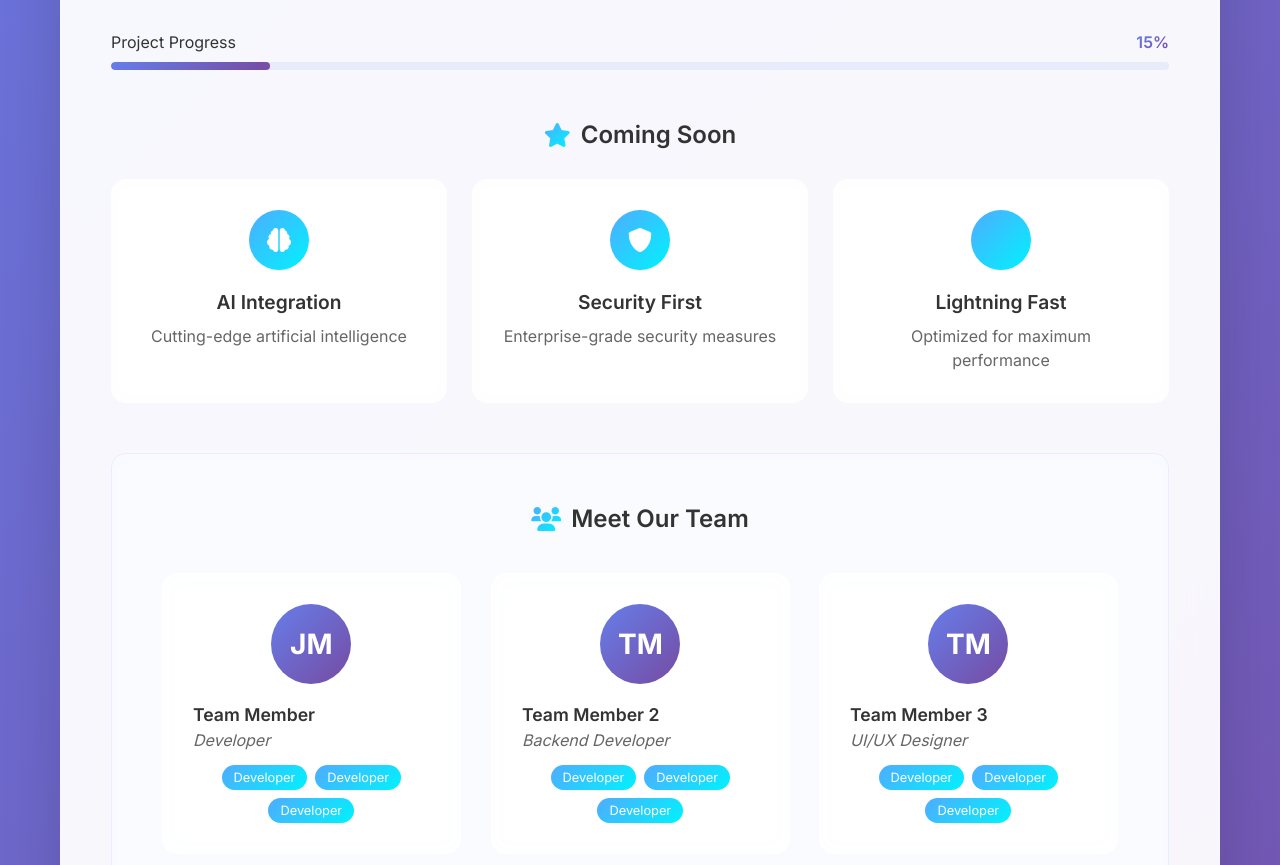
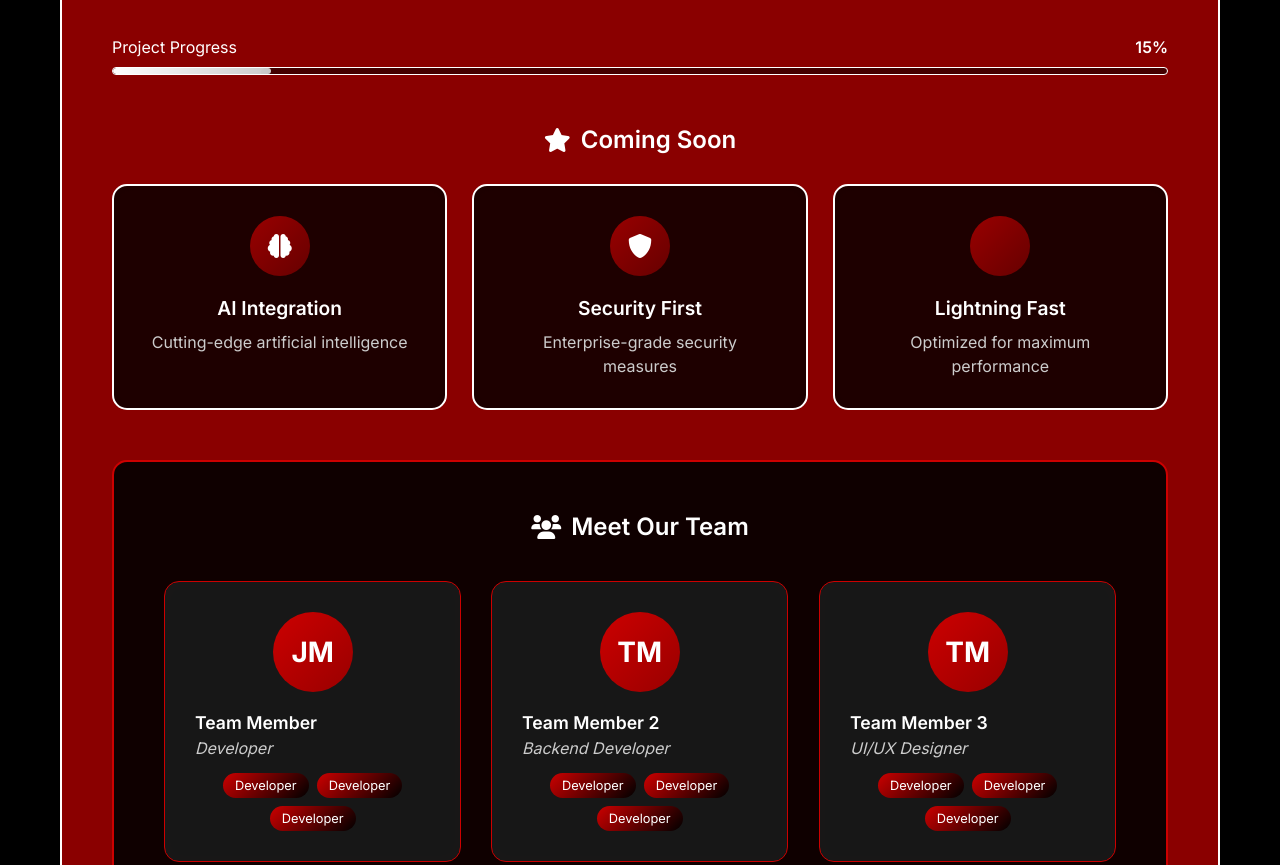
Before and after one commit to JSerranom04/P2P2P-web-page, a plain HTML site: page index.html in a window 1280 px wide. Shown: the part 1112-1977 px from the top of the page. Drawn offline with Linux system fonts and the light colour scheme.

Commit message:
ui update

```diff
--- a/script.js
+++ b/script.js
@@ -512,7 +512,7 @@ function injectAdditionalStyles() {
         }
 
         .nav-link.active {
-            color: #f093fb !important;
+            color: #CC0000 !important;
         }
 
         /* Loading animation for initial page load */
@@ -522,7 +522,7 @@ function injectAdditionalStyles() {
             left: 0;
             width: 100%;
             height: 100%;
-            background: linear-gradient(135deg, #667eea 0%, #764ba2 100%);
+            background: #000000;
             display: flex;
             justify-content: center;
             align-items: center;
--- a/styles.css
+++ b/styles.css
@@ -10,18 +10,18 @@
 }
 
 :root {
-    --primary-gradient: linear-gradient(135deg, #667eea 0%, #764ba2 100%);
-    --secondary-gradient: linear-gradient(135deg, #f093fb 0%, #f5576c 100%);
-    --accent-gradient: linear-gradient(135deg, #4facfe 0%, #00f2fe 100%);
-    --dark-gradient: linear-gradient(135deg, #2c3e50 0%, #34495e 100%);
+    --primary-gradient: linear-gradient(135deg, #CC0000 0%, #990000 100%);
+    --secondary-gradient: linear-gradient(135deg, #990000 0%, #000000 100%);
+    --accent-gradient: linear-gradient(135deg, #CC0000 0%, #000000 100%);
+    --dark-gradient: linear-gradient(135deg, #000000 0%, #1A1A1A 100%);
 
-    --text-light: rgba(255, 255, 255, 0.9);
-    --text-dark: #333;
-    --text-muted: #666;
+    --text-light: rgba(255, 255, 255, 1);
+    --text-dark: #FFFFFF;
+    --text-muted: #CCCCCC;
 
-    --shadow-soft: 0 10px 30px rgba(0, 0, 0, 0.1);
-    --shadow-medium: 0 20px 60px rgba(0, 0, 0, 0.15);
-    --shadow-strong: 0 30px 80px rgba(0, 0, 0, 0.2);
+    --shadow-soft: 0 10px 30px rgba(0, 0, 0, 0.3);
+    --shadow-medium: 0 20px 60px rgba(0, 0, 0, 0.4);
+    --shadow-strong: 0 30px 80px rgba(204, 0, 0, 0.3);
 
     --border-radius-sm: 8px;
     --border-radius-md: 15px;
@@ -35,9 +35,9 @@
 
 body {
     font-family: 'Inter', sans-serif;
-    background: var(--primary-gradient);
+    background: #000000;
     min-height: 100vh;
-    color: var(--text-dark);
+    color: #FFFFFF;
     overflow-x: hidden;
     position: relative;
 }
@@ -193,9 +193,9 @@ body {
 .logo {
     width: 120px;
     height: 120px;
-    background: rgba(255, 255, 255, 0.1);
+    background: #990000;
     backdrop-filter: blur(20px);
-    border: 2px solid rgba(255, 255, 255, 0.2);
+    border: 2px solid rgba(255, 255, 255, 0.3);
     border-radius: 50%;
     margin: 0 auto;
     display: flex;
@@ -214,8 +214,8 @@ body {
 .logo-text {
     font-size: 48px;
     font-weight: bold;
-    color: white;
-    text-shadow: 2px 2px 4px rgba(0, 0, 0, 0.3);
+    color: #FFFFFF;
+    text-shadow: 2px 2px 4px rgba(0, 0, 0, 0.8);
 }
 
 .logo-glow {
@@ -252,7 +252,7 @@ body {
 
 .title-cursor {
     animation: blink 1s infinite;
-    color: #f093fb;
+    color: #CC0000;
 }
 
 @keyframes blink {
@@ -270,7 +270,7 @@ body {
 }
 
 .typing-text {
-    border-right: 2px solid #f093fb;
+    border-right: 2px solid #CC0000;
     animation: typing 3s steps(40, end), blink-caret 0.75s step-end infinite;
     white-space: nowrap;
     overflow: hidden;
@@ -283,7 +283,7 @@ body {
 
 @keyframes blink-caret {
     from, to { border-color: transparent; }
-    50% { border-color: #f093fb; }
+    50% { border-color: #CC0000; }
 }
 
 @keyframes fadeInUp {
@@ -347,20 +347,20 @@ body {
    Main Content
    ========================================================================== */
 .main-content {
-    background: rgba(255, 255, 255, 0.95);
+    background: rgba(153, 0, 0, 0.9);
     backdrop-filter: blur(20px);
     border-radius: var(--border-radius-lg);
     padding: 50px;
     margin: 40px 0;
     box-shadow: var(--shadow-medium);
     position: relative;
-    border: 1px solid rgba(255, 255, 255, 0.2);
+    border: 2px solid #FFFFFF;
 }
 
 .construction-badge {
     display: inline-flex;
     align-items: center;
-    background: var(--secondary-gradient);
+    background: rgba(0, 0, 0, 0.9);
     color: white;
     padding: 12px 24px;
     border-radius: var(--border-radius-xl);
@@ -370,6 +370,7 @@ body {
     position: relative;
     gap: 10px;
     animation: pulse-badge 2s ease-in-out infinite;
+    border: 2px solid #FFFFFF;
 }
 
 @keyframes pulse-badge {
@@ -408,7 +409,7 @@ body {
 .welcome-message {
     font-size: 1.8rem;
     font-weight: 600;
-    color: var(--text-dark);
+    color: #FFFFFF;
     margin-bottom: 20px;
     text-align: center;
 }
@@ -416,7 +417,7 @@ body {
 .description {
     font-size: 1.1rem;
     line-height: 1.6;
-    color: var(--text-muted);
+    color: #CCCCCC;
     text-align: center;
     margin-bottom: 40px;
 }
@@ -437,25 +438,22 @@ body {
 
 .progress-percentage {
     font-weight: 600;
-    color: var(--primary-gradient);
-    background: var(--primary-gradient);
-    -webkit-background-clip: text;
-    -webkit-text-fill-color: transparent;
-    background-clip: text;
+    color: #FFFFFF;
 }
 
 .progress-bar {
     width: 100%;
     height: 8px;
-    background: rgba(102, 126, 234, 0.1);
+    background: rgba(0, 0, 0, 0.5);
     border-radius: var(--border-radius-sm);
     overflow: hidden;
     position: relative;
+    border: 1px solid #FFFFFF;
 }
 
 .progress-fill {
     height: 100%;
-    background: var(--primary-gradient);
+    background: linear-gradient(90deg, #FFFFFF 0%, #CCCCCC 100%);
     width: 15%;
     border-radius: var(--border-radius-sm);
     animation: progress-pulse 2s ease-in-out infinite;
@@ -473,7 +471,7 @@ body {
     left: 15%;
     width: 20px;
     height: 8px;
-    background: rgba(255, 255, 255, 0.8);
+    background: rgba(0, 0, 0, 0.8);
     border-radius: var(--border-radius-sm);
     animation: sparkle 1.5s ease-in-out infinite;
 }
@@ -493,7 +491,7 @@ body {
 .section-title {
     font-size: 1.5rem;
     font-weight: 600;
-    color: var(--text-dark);
+    color: #FFFFFF;
     margin-bottom: 30px;
     display: flex;
     align-items: center;
@@ -502,10 +500,7 @@ body {
 
 .section-title i {
     margin-right: 10px;
-    background: var(--accent-gradient);
-    -webkit-background-clip: text;
-    -webkit-text-fill-color: transparent;
-    background-clip: text;
+    color: #FFFFFF;
 }
 
 .features-grid {
@@ -516,13 +511,13 @@ body {
 }
 
 .feature-card {
-    background: rgba(255, 255, 255, 0.8);
+    background: rgba(0, 0, 0, 0.8);
     backdrop-filter: blur(10px);
     border-radius: var(--border-radius-md);
     padding: 30px;
     text-align: center;
     transition: var(--transition-medium);
-    border: 1px solid rgba(255, 255, 255, 0.3);
+    border: 2px solid #FFFFFF;
     position: relative;
     overflow: hidden;
 }
@@ -550,7 +545,7 @@ body {
 .feature-icon {
     width: 60px;
     height: 60px;
-    background: var(--accent-gradient);
+    background: linear-gradient(135deg, #990000 0%, #660000 100%);
     border-radius: 50%;
     display: flex;
     align-items: center;
@@ -569,11 +564,11 @@ body {
     font-size: 1.2rem;
     font-weight: 600;
     margin-bottom: 10px;
-    color: var(--text-dark);
+    color: #FFFFFF;
 }
 
 .feature-card p {
-    color: var(--text-muted);
+    color: #CCCCCC;
     line-height: 1.5;
 }
 
@@ -581,17 +576,18 @@ body {
    Team Section
    ========================================================================== */
 .team-section {
-    background: rgba(248, 250, 255, 0.8);
+    background: rgba(0, 0, 0, 0.9);
     backdrop-filter: blur(10px);
     border-radius: var(--border-radius-md);
     padding: 50px;
     margin: 50px 0;
-    border: 1px solid rgba(102, 126, 234, 0.1);
+    border: 2px solid #CC0000;
     position: relative;
 }
 
 .team-section .section-title {
     margin-bottom: 40px;
+    color: var(--text-light);
 }
 
 .team-grid {
@@ -601,13 +597,13 @@ body {
 }
 
 .team-member {
-    background: rgba(255, 255, 255, 0.9);
+    background: rgba(26, 26, 26, 0.9);
     backdrop-filter: blur(10px);
     border-radius: var(--border-radius-md);
     padding: 30px;
     text-align: center;
     transition: var(--transition-medium);
-    border: 1px solid rgba(255, 255, 255, 0.3);
+    border: 1px solid #CC0000;
     position: relative;
     overflow: hidden;
 }
@@ -646,7 +642,7 @@ body {
     bottom: -5px;
     border: 2px solid transparent;
     border-radius: 50%;
-    background: conic-gradient(from 0deg, transparent, #667eea, transparent);
+    background: conic-gradient(from 0deg, transparent, #CC0000, transparent);
     animation: rotate 3s linear infinite;
     opacity: 0;
     transition: var(--transition-medium);
@@ -666,13 +662,13 @@ body {
 
 .member-name {
     font-weight: 600;
-    color: var(--text-dark);
+    color: #FFFFFF;
     margin-bottom: 5px;
     font-size: 1.1rem;
 }
 
 .member-role {
-    color: var(--text-muted);
+    color: #CCCCCC;
     margin-bottom: 15px;
     font-style: italic;
 }
```
